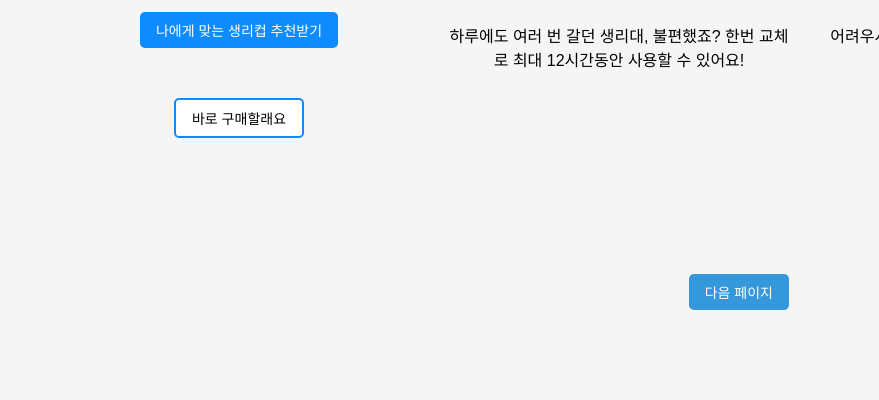
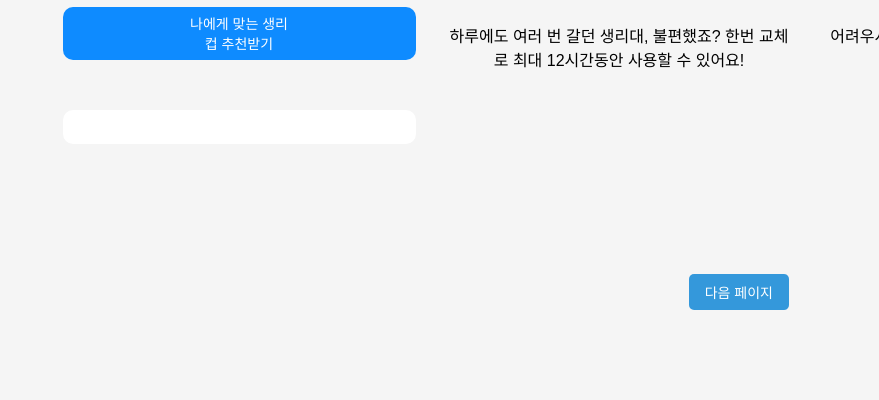
Before and after one commit to oiisadev/onbd-backend, a website: page index.html in a window 1280 px wide. Shown: the part 420-820 px from the top of the page, without its empty margins (401-1280 px from the left). Drawn offline with nearby package versions, Linux system fonts and the light colour scheme; no server answers.

Commit message:
Update index.html

```diff
--- a/index.html
+++ b/index.html
@@ -135,16 +135,28 @@
 
         /* 버튼 1 스타일 (추천 받기) */
     .btn--recommendation {
-      background-color: #0E8BFF;
-      color: white;
-      border: none;
+      display: flex;
+      width: 353px;
+      height: 53px;
+      padding: 17px 124px;
+      justify-content: center;
+      align-items: center;
+      gap: 10px;
+      border-radius: 10px;
+      background: var(--main1, #0E8BFF);
     }
 
     /* 버튼 2 스타일 (바로 구매) */
     .btn--buy-now {
-      background-color: #FFF;
-      color: #000;
-      border: 2px solid #0E8BFF;
+      display: flex;
+      width: 353px;
+      height: 33px;
+      padding: 17px 124px;
+      justify-content: center;
+      align-items: center;
+      gap: 10px;
+      border-radius: 10px;
+      background: #FFF;
     }
 
           /* 공통 Frame 스타일 */
```
